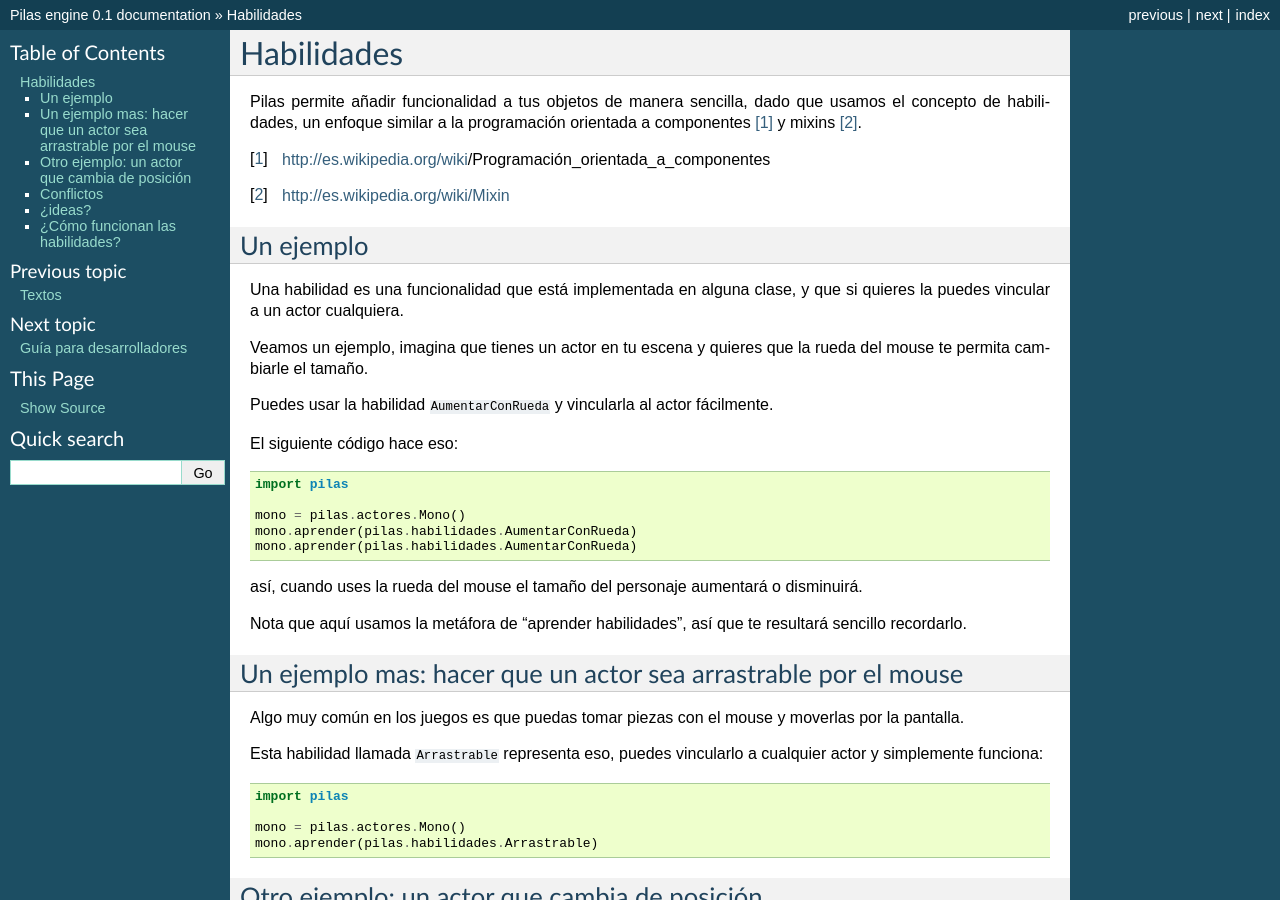
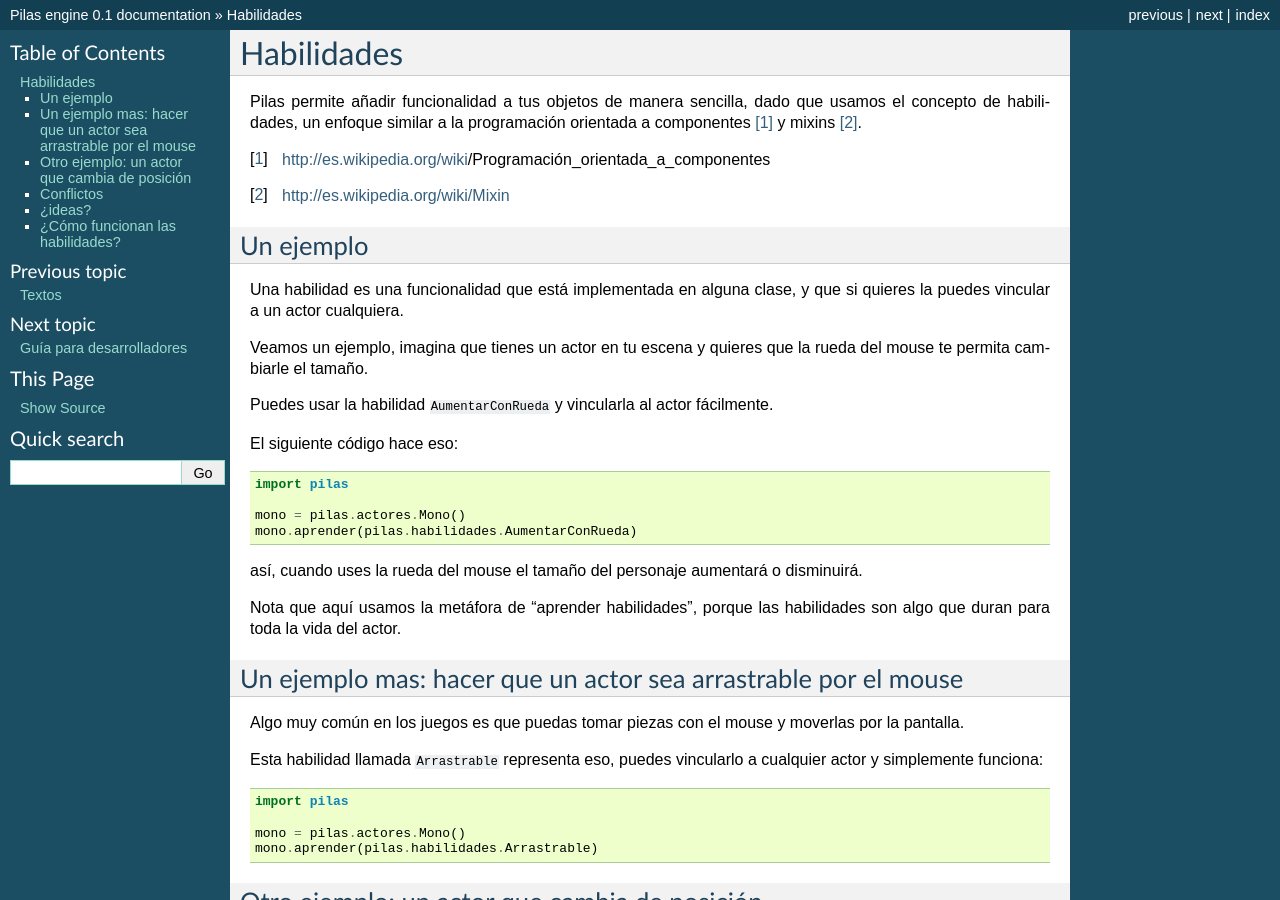
Before and after one commit to hugoruscitti/pilas-docs, a Sphinx documentation site: the page built from source/components.rst, in a window 1280 px wide and 900 px high. Built offline with Sphinx 7.4.7, drawn with Linux system fonts in a browser that asks for light colours.

Commit message:
revisando el manual de pilas.

```diff
--- a/source/components.rst
+++ b/source/components.rst
@@ -32,13 +32,13 @@ El siguiente código hace eso:
 
     mono = pilas.actores.Mono()
     mono.aprender(pilas.habilidades.AumentarConRueda)
-    mono.aprender(pilas.habilidades.AumentarConRueda)
 
 así, cuando uses la rueda del mouse el tamaño del personaje aumentará
 o disminuirá.
 
-Nota que aquí usamos la metáfora de "aprender habilidades", así
-que te resultará sencillo recordarlo.
+Nota que aquí usamos la metáfora de "aprender habilidades", porque
+las habilidades son algo que duran para toda la vida
+del actor.
 
 
 Un ejemplo mas: hacer que un actor sea arrastrable por el mouse
```
